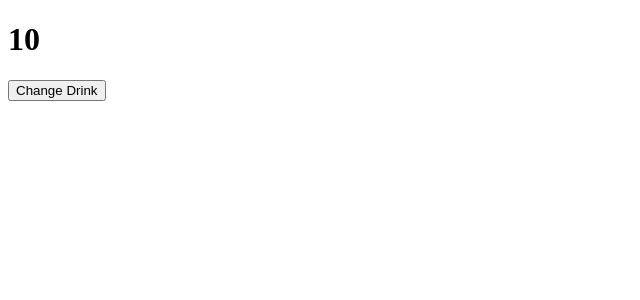
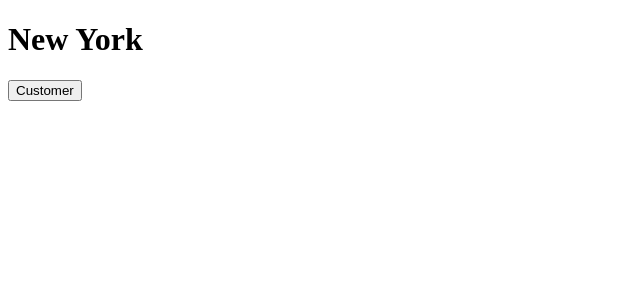
Before and after one commit to iabur/react-app, a React (Vite) app: page / in a window 1280 px wide. Shown: the top 300 px of the page, without its empty margins (0-640 px from the left). Built offline with nearby package versions, Linux system fonts and the light colour scheme.

Commit message:
Refactor App component to manage customer state; update UI to display customer's city and change address on button click

```diff
--- a/src/App.tsx
+++ b/src/App.tsx
@@ -2,19 +2,27 @@ import { useState } from "react";
 import Message from "./Message";
 
 function App() {
-  const [drink, setDrink] = useState({
-    title: "Coke",
-    price: 10,
+  const [customer, setCustomer] = useState({
+    name: "John",
+    age: 20,
+    address: {
+      city: "New York",
+      state: "NY",
+      zip: "10001",
+    },
   });
 
   const handleClick = () => {
-    setDrink({ ...drink, price: 5 });
+    setCustomer({
+      ...customer,
+      address: { ...customer.address, city: "Los Angeles" },
+    });
   };
 
   return (
     <div>
-      <h1>{drink.price}</h1>
-      <button onClick={handleClick}>Change Drink</button>
+      <h1>{customer.address.city}</h1>
+      <button onClick={handleClick}>Customer</button>
     </div>
   );
 }
```
